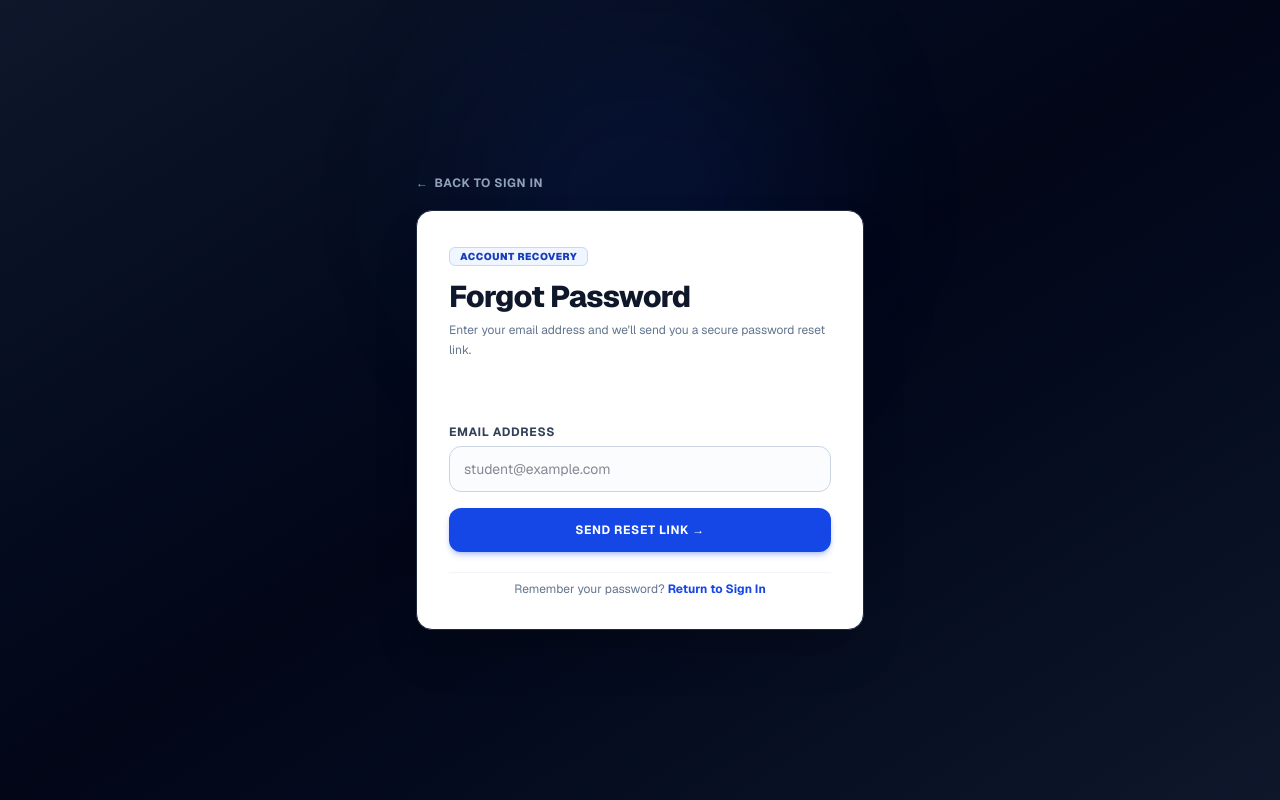
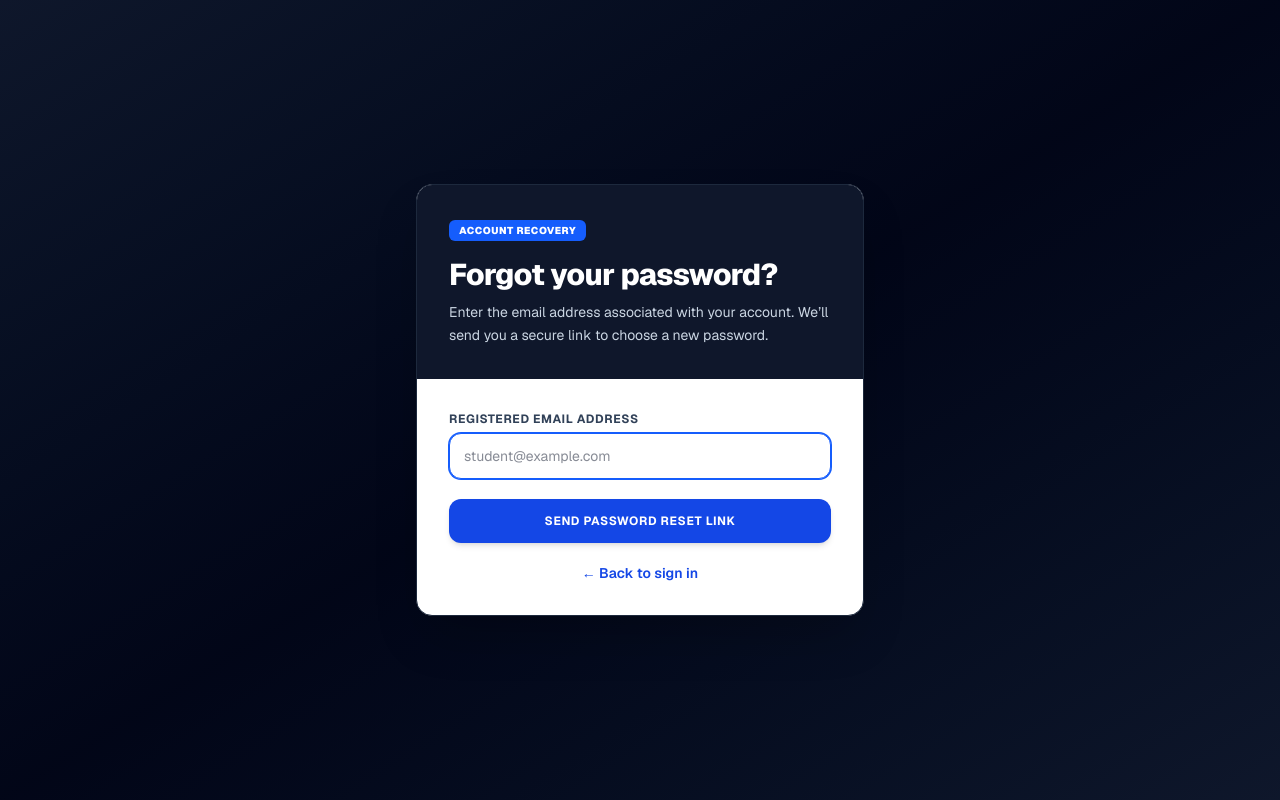
Before and after one commit to yagnamekala2005/iiith-entrance-platform, a Next.js app: page /forgot-password in a window 1280 px wide. Built offline with nearby package versions, Linux system fonts and the light colour scheme.

Commit message:
Route reset email through shared auth callback

```diff
--- a/src/app/forgot-password/page.tsx
+++ b/src/app/forgot-password/page.tsx
@@ -1,147 +1,140 @@
 "use client";
 
 import Link from "next/link";
-import { FormEvent, useState } from "react";
+import { FormEvent, Suspense, useState } from "react";
+import { useSearchParams } from "next/navigation";
 import { createClient } from "@/lib/supabase/client";
 
-export default function ForgotPasswordPage() {
+function ForgotPasswordForm() {
+  const searchParams = useSearchParams();
+  const recoveryError = searchParams.get("recoveryError");
   const [email, setEmail] = useState("");
-  const [status, setStatus] = useState<"idle" | "success" | "error">("idle");
-  const [message, setMessage] = useState("");
   const [loading, setLoading] = useState(false);
+  const [sent, setSent] = useState(false);
+  const [message, setMessage] = useState(
+    recoveryError
+      ? "We couldn't verify that recovery link. Request a new link and open the latest email."
+      : "",
+  );
 
-  async function handleSendResetLink(event: FormEvent<HTMLFormElement>) {
+  async function handleSubmit(event: FormEvent<HTMLFormElement>) {
     event.preventDefault();
-    setStatus("idle");
+    setLoading(true);
     setMessage("");
+    setSent(false);
 
-    const normalizedEmail = email.trim().toLowerCase();
-    if (!/^[^\s@]+@[^\s@]+\.[^\s@]+$/.test(normalizedEmail)) {
-      setStatus("error");
-      setMessage("Enter a valid email address and try again.");
+    try {
+      const supabase = createClient();
+      const callbackUrl = new URL("/auth/callback", window.location.origin);
+      callbackUrl.searchParams.set("flow", "recovery");
+      callbackUrl.searchParams.set("next", "/update-password");
+
+      const { error } = await supabase.auth.resetPasswordForEmail(
+        email.trim().toLowerCase(),
+        { redirectTo: callbackUrl.toString() },
+      );
+
+      if (error) {
+        console.error("Password recovery request failed:", error);
+        setMessage(
+          "We couldn't send the recovery email right now. Check the email address and try again.",
+        );
         return;
       }
 
-    setLoading(true);
-
-    try {
-      const supabase = createClient();
-      const siteUrl =
-        process.env.NEXT_PUBLIC_SITE_URL?.trim() ||
-        (process.env.NODE_ENV === "production"
-          ? "https://mocktest-kappa-nine.vercel.app"
-          : window.location.origin);
-      const { error } = await supabase.auth.resetPasswordForEmail(normalizedEmail, {
-        redirectTo: new URL("/update-password", siteUrl).toString(),
-      });
-
-      if (error) {
-        console.error("Password reset email request failed:", error);
-        setStatus("error");
-        setMessage("We couldn't send a reset link right now. Please try again later.");
-        return;
-      }
-
-      setStatus("success");
+      setSent(true);
       setMessage(
-        "If an account exists for this email, we've sent you a password reset link.",
+        "If an account exists for that email address, a password-reset link will arrive shortly. Check your inbox and spam folder.",
       );
     } catch (error) {
-      console.error("Password reset email request failed:", error);
-      setStatus("error");
-      setMessage("We couldn't send a reset link right now. Please try again later.");
+      console.error("Password recovery request failed:", error);
+      setMessage("We couldn't send the recovery email. Please try again.");
     } finally {
       setLoading(false);
     }
   }
 
   return (
-    <main className="min-h-screen bg-gradient-to-br from-slate-900 via-slate-950 to-slate-900 flex items-center justify-center p-4 sm:p-6 lg:p-8 font-sans selection:bg-blue-600 selection:text-white relative overflow-x-hidden w-full max-w-full">
-      <div className="absolute top-1/4 left-1/2 -translate-x-1/2 -translate-y-1/2 h-80 w-80 max-w-[90vw] rounded-full bg-blue-600/10 blur-[90px] pointer-events-none"></div>
-
-      <div className="relative w-full max-w-md">
-        <div className="mb-4">
-          <Link
-            href="/login"
-            className="inline-flex items-center gap-1.5 text-xs font-bold uppercase tracking-wider text-slate-400 hover:text-white transition-colors"
-          >
-            <span>&larr;</span>
-            <span>Back to Sign In</span>
-          </Link>
-        </div>
-
-        <div className="overflow-hidden rounded-2xl border border-slate-800 bg-white shadow-2xl">
-          <div className="p-6 sm:p-8 pb-0">
-            <span className="rounded-md bg-blue-50 px-2.5 py-0.5 text-[10px] font-black uppercase tracking-wider text-blue-800 border border-blue-200">
-              ACCOUNT RECOVERY
+    <main className="flex min-h-screen items-center justify-center bg-gradient-to-br from-slate-900 via-slate-950 to-slate-900 p-4 font-sans">
+      <div className="w-full max-w-md overflow-hidden rounded-2xl border border-slate-800 bg-white shadow-2xl">
+        <div className="bg-slate-900 p-6 text-white sm:p-8">
+          <span className="rounded-md bg-blue-600 px-2.5 py-1 text-[10px] font-black uppercase tracking-wider">
+            Account Recovery
           </span>
-            <h1 className="mt-3 text-2xl sm:text-3xl font-extrabold tracking-tight text-slate-900">
-              Forgot Password
+          <h1 className="mt-4 text-2xl font-extrabold tracking-tight sm:text-3xl">
+            Forgot your password?
           </h1>
-            <p className="mt-1.5 text-xs leading-relaxed text-slate-500">
-              Enter your email address and we&apos;ll send you a secure password reset link.
+          <p className="mt-2 text-sm leading-relaxed text-slate-300">
+            Enter the email address associated with your account. We’ll send you a secure link to choose a new password.
           </p>
         </div>
 
-          <div className="p-6 sm:p-8 pt-5 space-y-5">
+        <form onSubmit={handleSubmit} className="space-y-5 p-6 sm:p-8">
           {message && (
             <div
-                role={status === "error" ? "alert" : "status"}
-                className={`rounded-xl p-3.5 text-xs font-semibold animate-in fade-in leading-relaxed ${
-                  status === "error"
-                    ? "border border-rose-200 bg-rose-50 text-rose-800"
-                    : "border border-emerald-200 bg-emerald-50 text-emerald-800"
+              role={sent ? "status" : "alert"}
+              className={`rounded-xl border p-3.5 text-sm leading-relaxed ${
+                sent
+                  ? "border-emerald-200 bg-emerald-50 text-emerald-800"
+                  : "border-amber-200 bg-amber-50 text-amber-900"
               }`}
             >
               {message}
             </div>
           )}
 
-            <form onSubmit={handleSendResetLink} className="space-y-4">
           <div>
             <label
+              htmlFor="recovery-email"
               className="block text-xs font-bold uppercase tracking-wider text-slate-700"
-                  htmlFor="email-input"
             >
-                  Email Address
+              Registered email address
             </label>
             <input
-                  id="email-input"
+              id="recovery-email"
               type="email"
               required
               autoComplete="email"
+              autoFocus
               value={email}
               onChange={(event) => setEmail(event.target.value)}
               placeholder="student@example.com"
-                  className="mt-1.5 w-full rounded-xl border border-slate-300 bg-slate-50/50 px-3.5 py-3 text-sm text-slate-900 outline-none focus:border-blue-600 focus:bg-white focus:ring-1 focus:ring-blue-600 transition-all"
+              className="mt-1.5 w-full rounded-xl border border-slate-300 bg-slate-50 px-3.5 py-3 text-sm text-slate-900 outline-none transition focus:border-blue-600 focus:bg-white focus:ring-1 focus:ring-blue-600"
             />
           </div>
 
           <button
             type="submit"
             disabled={loading}
-                className="w-full rounded-xl bg-blue-700 py-3.5 text-xs font-bold uppercase tracking-wider text-white shadow-md shadow-blue-700/25 hover:bg-blue-800 active:scale-95 disabled:opacity-50 transition-all flex items-center justify-center gap-2"
+            className="w-full rounded-xl bg-blue-700 py-3.5 text-xs font-bold uppercase tracking-wider text-white shadow-md transition hover:bg-blue-800 active:scale-[0.99] disabled:cursor-not-allowed disabled:opacity-50"
           >
-                {loading ? (
-                  <>
-                    <span className="h-3 w-3 animate-spin rounded-full border-2 border-white border-t-transparent"></span>
-                    <span>Sending Reset Link...</span>
-                  </>
-                ) : (
-                  <span>Send Reset Link &rarr;</span>
-                )}
+            {loading ? "Sending recovery link…" : "Send password reset link"}
           </button>
-            </form>
 
-            <div className="pt-2 text-center text-xs text-slate-500 border-t border-slate-100">
-              Remember your password?{" "}
-              <Link className="font-bold text-blue-700 hover:text-blue-900" href="/login">
-                Return to Sign In
+          <div className="text-center text-sm">
+            <Link
+              href="/login"
+              className="font-semibold text-blue-700 hover:text-blue-900"
+            >
+              ← Back to sign in
             </Link>
           </div>
-          </div>
-        </div>
+        </form>
       </div>
     </main>
   );
 }
+
+export default function ForgotPasswordPage() {
+  return (
+    <Suspense
+      fallback={
+        <main className="flex min-h-screen items-center justify-center bg-slate-950 text-sm font-semibold text-white">
+          Loading account recovery…
+        </main>
+      }
+    >
+      <ForgotPasswordForm />
+    </Suspense>
+  );
+}
```
Lines whose indentation alone changed are shown as unchanged.
